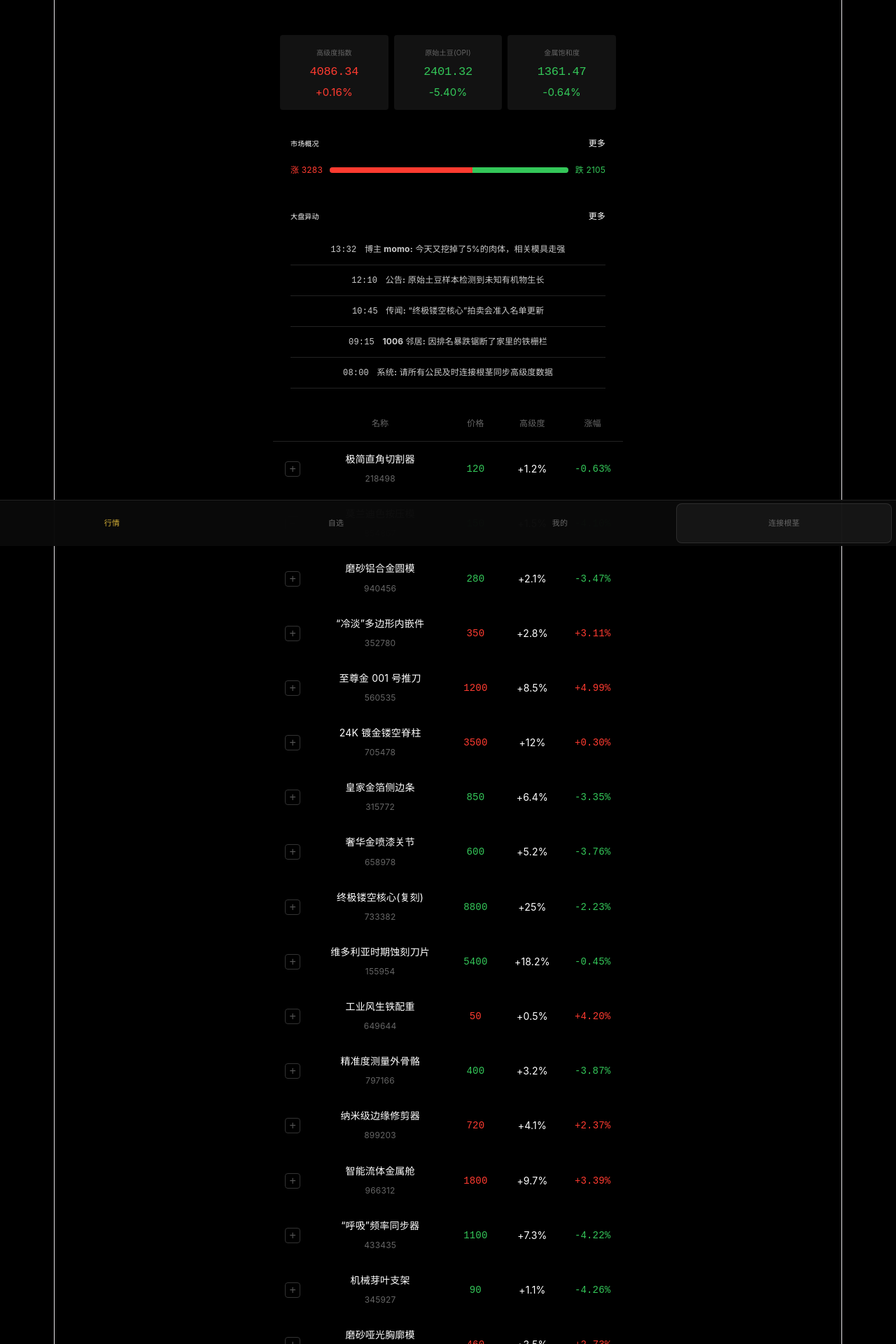
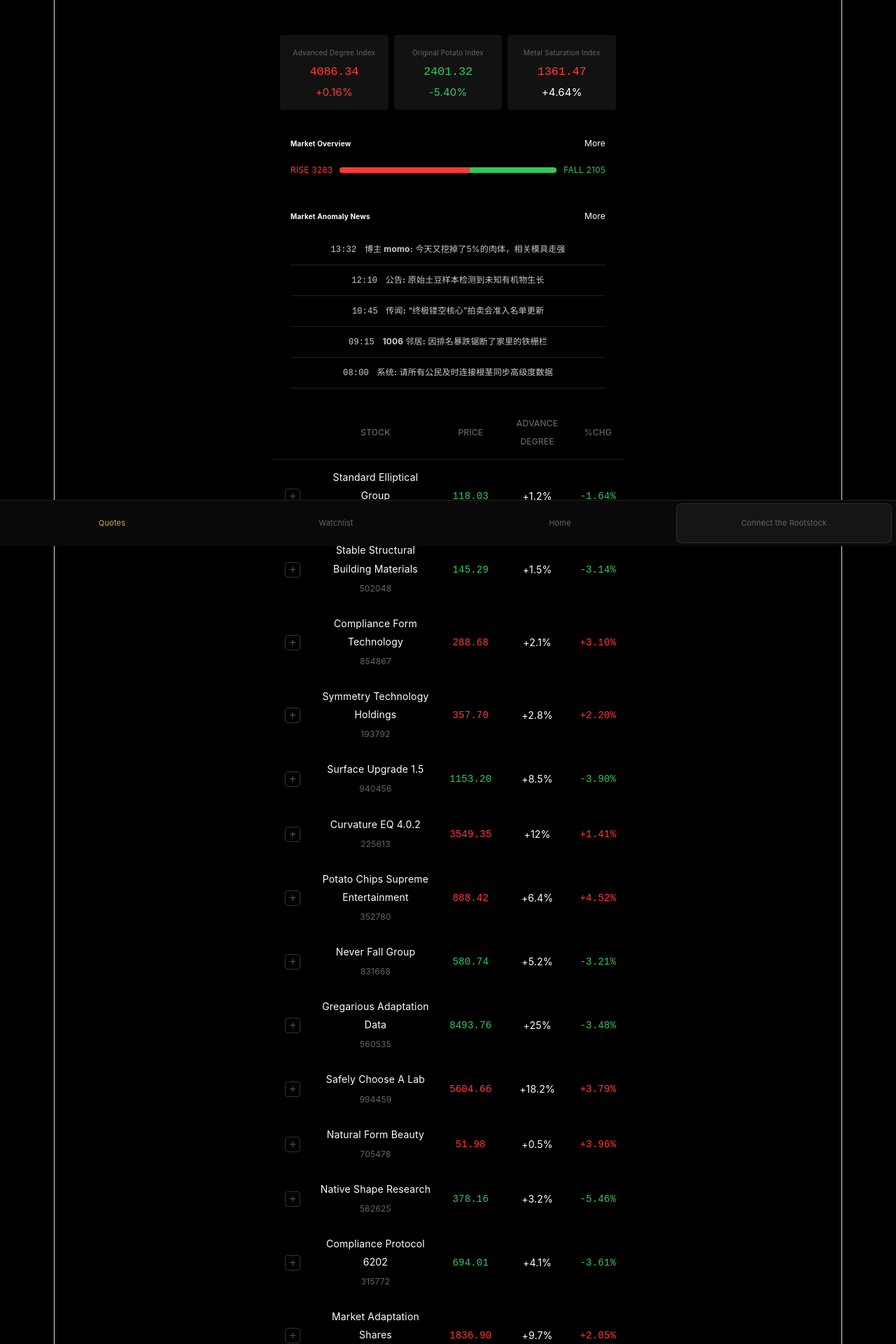
Before and after one commit to ynx2003/Erysichthon, a React (Vite) app: page / in a window 1280 px wide. Shown: the part 20-1940 px from the top of the page at 70% size. Built offline with nearby package versions, Linux system fonts and the light colour scheme.

Commit message:
fix 5
Translate, price, account balance

```diff
--- a/src/App.jsx
+++ b/src/App.jsx
@@ -3,30 +3,29 @@ import './tongdoushun.css';
 
 // 初始模具资产数据
 const INITIAL_MOLD_DATA = [
-  { id: 'M01', name: '极简直角切割器', category: '北欧极简风', weight: 1.2, rarity: '常规', price: 120 },
-  { id: 'M02', name: '莫兰迪色按压模', category: '北欧极简风', weight: 1.5, rarity: '常规', price: 150 },
-  { id: 'M03', name: '磨砂铝合金圆模', category: '北欧极简风', weight: 2.1, rarity: '稀有', price: 280 },
-  { id: 'M04', name: '“冷淡”多边形内嵌件', category: '北欧极简风', weight: 2.8, rarity: '稀有', price: 350 },
-  { id: 'M05', name: '至尊金 001 号推刀', category: '至尊镀金系列', weight: 8.5, rarity: '史诗', price: 1200 },
-  { id: 'M06', name: '24K 镀金镂空脊柱', category: '至尊镀金系列', weight: 12.0, rarity: '传说', price: 3500 },
-  { id: 'M07', name: '皇家金箔侧边条', category: '至尊镀金系列', weight: 6.4, rarity: '稀有', price: 850 },
-  { id: 'M08', name: '奢华金喷漆关节', category: '至尊镀金系列', weight: 5.2, rarity: '常规', price: 600 },
-  { id: 'M09', name: '终极镂空核心(复刻)', category: '收藏家级拍卖品', weight: 25.0, rarity: '传说', price: 8800 },
-  { id: 'M10', name: '维多利亚时期蚀刻刀片', category: '收藏家级拍卖品', weight: 18.2, rarity: '传说', price: 5400 },
-  { id: 'M11', name: '工业风生铁配重', category: '基础通用', weight: 0.5, rarity: '入门', price: 50 },
-  { id: 'M12', name: '精准度测量外骨骼', category: '基础通用', weight: 3.2, rarity: '常规', price: 400 },
-  { id: 'M13', name: '纳米级边缘修剪器', category: '高新科技', weight: 4.1, rarity: '稀有', price: 720 },
-  { id: 'M14', name: '智能流体金属舱', category: '高新科技', weight: 9.7, rarity: '史诗', price: 1800 },
-  { id: 'M15', name: '“呼吸”频率同步器', category: '高新科技', weight: 7.3, rarity: '稀有', price: 1100 },
-  { id: 'M16', name: '机械芽叶支架', category: '基础通用', weight: 1.1, rarity: '入门', price: 90 },
-  { id: 'M17', name: '磨砂哑光胸廓模', category: '北欧极简风', weight: 3.5, rarity: '稀有', price: 460 },
-  { id: 'M18', name: '黄金分割比例尺', category: '至尊镀金系列', weight: 5.5, rarity: '稀有', price: 780 },
-  { id: 'M19', name: '原始主义复刻刀头', category: '收藏家级拍卖品', weight: 15.0, rarity: '史诗', price: 4200 },
-  { id: 'M20', name: '空间极限压缩核心', category: '收藏家级拍卖品', weight: 30.0, rarity: '传说', price: 12000 },
+  { id: 'M01', name: 'Standard Elliptical Group',  weight: 1.2, rarity: 'Regular', change: -1.8, price: 120 },
+  { id: 'M02', name: 'Stable Structural Building Materials',  weight: 1.5, rarity: 'Regular', change: -3, price: 150 },
+  { id: 'M03', name: 'Compliance Form Technology',  weight: 2.1, rarity: 'Rare', change: 3, price: 280 },
+  { id: 'M04', name: 'Symmetry Technology Holdings',  weight: 2.8, rarity: 'Rare', change: 2, price: 350 },
+  { id: 'M05', name: 'Surface Upgrade 1.5',  weight: 8.5, rarity: 'Epic', change: -4, price: 1200 },
+  { id: 'M06', name: 'Curvature EQ 4.0.2',  weight: 12.0, rarity: 'Legend', change: 1.5, price: 3500 },
+  { id: 'M07', name: 'Potato Chips Supreme Entertainment',  weight: 6.4, rarity: 'Rare', change: 4.5, price: 850 },
+  { id: 'M08', name: 'Never Fall Group',  weight: 5.2, rarity: 'Regular', change: -3.2, price: 600 },
+  { id: 'M09', name: 'Gregarious Adaptation Data',  weight: 25.0, rarity: 'Legend', change: -3.3, price: 8800 },
+  { id: 'M10', name: 'Safely Choose A Lab',  weight: 18.2, rarity: 'Legend', change: 3.7, price: 5400 },
+  { id: 'M11', name: 'Natural Form Beauty',  weight: 0.5, rarity: 'Entry', change: 4, price: 50 },
+  { id: 'M12', name: 'Native Shape Research',  weight: 3.2, rarity: 'Regular', change: -5.4, price: 400 },
+  { id: 'M13', name: 'Compliance Protocol 6202',  weight: 4.1, rarity: 'Rare', change: -3.8, price: 720 },
+  { id: 'M14', name: 'Market Adaptation Shares',  weight: 9.7, rarity: 'Epic', change: 2.1, price: 1800 },
+  { id: 'M15', name: 'Deviation Management Shares',  weight: 7.3, rarity: 'Rare', change: 0.5, price: 1100 },
+  { id: 'M16', name: 'Precision Edge Trimming',  weight: 1.1, rarity: 'Entry', change: 4.45, price: 90 },
+  { id: 'M17', name: 'Highly Symmetric Technology',  weight: 3.5, rarity: 'Rare', change: -0.6, price: 460 },
+  { id: 'M18', name: 'Basic Morphology Research',  weight: 5.5, rarity: 'Rare', change: 0.12, price: 780 },
+  { id: 'M19', name: 'Blank Template Entertainment',  weight: 15.0, rarity: 'Epic', change: 1, price: 4200 },
+  { id: 'M20', name: 'French Fries King Entertainment',  weight: 30.0, rarity: 'Legend', change: -3.1, price: 12000 },
 ].map(m => ({
   ...m,
   code: Math.floor(100000 + Math.random() * 900000).toString(),
-  change: (Math.random() * 10 - 5).toFixed(2)
 }));
 
 function App() {
@@ -34,10 +33,11 @@ function App() {
   const [progress, setProgress] = useState(0);
   const [isConnected, setIsConnected] = useState(false);
   const [rank, setRank] = useState(130025);
-  const [activeTab, setActiveTab] = useState('行情');
+  const [activeTab, setActiveTab] = useState('Quotes');
   const [molds, setMolds] = useState(INITIAL_MOLD_DATA);
-  const [watchlist, setWatchlist] = useState([]); // 自选 ID 数组
+  const [watchlist, setWatchlist] = useState([]); // Watchlist ID 数组
   const [ownedMolds, setOwnedMolds] = useState([]); // 已购 ID 数组
+  const [balance, setBalance] = useState(10000); //玩家初始资金
 
   // 1. 加载模拟
   useEffect(() => {
@@ -73,13 +73,25 @@ function App() {
 
   // 4. 购买/嵌合逻辑
   const handleBuy = (id) => {
-    if (!isConnected || ownedMolds.includes(id)) return;
-    setOwnedMolds([...ownedMolds, id]);
-    // 购买提升排名 (数值减少)
-    setRank(prev => Math.max(1, prev - (Math.floor(Math.random() * 50) + 20)));
-  };
+  if (!isConnected || ownedMolds.includes(id)) return;
+    // 找到对应的模具数据以获取当前价格和涨幅
+  const target = molds.find(m => m.id === id);
+  if (!target) return;
+    // 计算实时价格：基础价格 * (1 + 涨幅)
+  const currentPrice = target.price * (1 + parseFloat(target.change) / 100);
+    // 余额检查
+  if (balance < currentPrice) {
+    alert('Insufficient Balance!');
+    return;
+  }
+    // 扣款并更新资产
+  setBalance(prev => prev - currentPrice);
+  setOwnedMolds([...ownedMolds, id]);
+    // 购买提升排名
+  setRank(prev => Math.max(1, prev - (Math.floor(Math.random() * 50) + 20)));
+};
 
-  // 5. 自选切换
+  // 5. Watchlist切换
   const toggleWatch = (e, id) => {
     e.stopPropagation();
     setWatchlist(prev => prev.includes(id) ? prev.filter(item => item !== id) : [...prev, id]);
@@ -90,7 +102,7 @@ function App() {
       <div className="loading-screen">
         <div className="potato-body"></div>
         <div className="bar-bg"><div className="bar-inner" style={{width: `${progress}%`}}></div></div>
-        <p>正在断开根茎，数据同步中... {progress}%</p>
+        <p>Disconnecting Rootstock, Synchronizing Data... {progress}%</p>
       </div>
     );
   }
@@ -109,11 +121,11 @@ function App() {
 
       {/* 底部导航栏 */}
       <nav className="nav-bottom">
-        {['行情', '自选', '我的'].map(tab => (
+        {['Quotes', 'Watchlist', 'Home'].map(tab => (
           <div
             key={tab}
             className={`nav-btn ${activeTab === tab ? 'active' : ''}`}
-            onClick={() => isConnected || tab === '行情' ? setActiveTab(tab) : alert('请先连接根茎')}
+            onClick={() => isConnected || tab === 'Quotes' ? setActiveTab(tab) : alert('Please Connect the Rootstock!')}
           >
             <div className={`nav-icon icon-${tab}`}></div>
             <span>{tab}</span>
@@ -124,36 +136,36 @@ function App() {
           onClick={() => setIsConnected(!isConnected)}
         >
           <div className="nav-icon icon-power"></div>
-          <span>{isConnected ? '断开根茎' : '连接根茎'}</span>
+          <span>{isConnected ? 'Disconnect the Rootstock' : 'Connect the Rootstock'}</span>
         </div>
       </nav>
 
       <div className="main-viewport">
-        {activeTab === '行情' && (
+        {activeTab === 'Quotes' && (
           <div className="view-market">
             {/* 指数看板 */}
             <div className="indices">
-              <div className="idx-card"><p>高级度指数</p><h2 className="red">4086.34</h2><small className="red">+0.16%</small></div>
-              <div className="idx-card"><p>原始土豆(OPI)</p><h2 className="green">2401.32</h2><small className="green">-5.40%</small></div>
-              <div className="idx-card"><p>金属饱和度</p><h2 className="green">1361.47</h2><small className="green">-0.64%</small></div>
+              <div className="idx-card"><p>Advanced Degree Index</p><h2 className="red">4086.34</h2><small className="red">+0.16%</small></div>
+              <div className="idx-card"><p>Original Potato Index</p><h2 className="green">2401.32</h2><small className="green">-5.40%</small></div>
+              <div className="idx-card"><p>Metal Saturation Index</p><h2 className="red">1361.47</h2><small className="res">+4.64%</small></div>
             </div>
 
             {/* 市场概况 [cite: 30] */}
             <div className="section-box">
-              <div className="section-header"><span>市场概况</span> <span className="more">更多</span></div>
+              <div className="section-header"><span>Market Overview</span> <span className="more">More</span></div>
               <div className="distribution-bar">
-                <span className="up-color">涨 3283</span>
+                <span className="up-color">RISE 3283</span>
                 <div className="bar-track">
                   <div className="up-fill" style={{width: '60%'}}></div>
                   <div className="down-fill" style={{width: '40%'}}></div>
                 </div>
-                <span className="down-color">跌 2105</span>
+                <span className="down-color">FALL 2105</span>
               </div>
             </div>
 
             {/* 大盘异动 - 小豆书预留位 [cite: 72, 110] */}
             <div className="section-box">
-              <div className="section-header"><span>大盘异动</span> <span className="more">更多</span></div>
+              <div className="section-header"><span>Market Anomaly News</span> <span className="more">More</span></div>
               <ul className="anomaly-list">
                 <li><span className="tag-time">13:32</span> <b>博主 momo:</b> 今天又挖掉了5%的肉体，相关模具走强 </li>
                 <li><span className="tag-time">12:10</span> <b>公告:</b> 原始土豆样本检测到未知有机物生长 </li>
@@ -169,10 +181,10 @@ function App() {
                 <thead>
                   <tr>
                     <th width="35"></th>
-                    <th>名称</th>
-                    <th className="r">价格</th>
-                    <th className="r">高级度</th>
-                    <th className="r">涨幅</th>
+                    <th>STOCK</th>
+                    <th className="r">PRICE</th>
+                    <th className="r">ADVANCE DEGREE</th>
+                    <th className="r">%CHG</th>
                   </tr>
                 </thead>
                 <tbody>
@@ -187,7 +199,7 @@ function App() {
                         </button>
                       </td>
                       <td><div className="name-box"><span>{m.name}</span><small>{m.code}</small></div></td>
-                      <td className={`r digit ${parseFloat(m.change) > 0 ? 'red' : 'green'}`}>{m.price}</td>
+                      <td className={`r digit ${parseFloat(m.change) > 0 ? 'red' : 'green'}`}>{(m.price * (1 + parseFloat(m.change) / 100)).toFixed(2)}</td>
                       <td className="r">+{m.weight}%</td>
                       <td className={`r digit ${parseFloat(m.change) > 0 ? 'red' : 'green'}`}>{parseFloat(m.change) > 0 ? '+' : ''}{m.change}%</td>
                     </tr>
@@ -198,23 +210,23 @@ function App() {
           </div>
         )}
 
-        {activeTab === '自选' && (
+        {activeTab === 'Watchlist' && (
   <div className="view-market fade-in">
-    {/* 1. 自选概览卡片 - 增加功能独特性 */}
+    {/* 1. Watchlist概览卡片 - 增加功能独特性 */}
     {watchlist.length > 0 && (
       <div className="watchlist-summary">
         <div className="sum-item">
-          <label>关注模具</label>
+          <label>FOLLOWING</label>
           <p>{watchlist.length} <small>组</small></p>
         </div>
         <div className="sum-item">
-          <label>平均高级度</label>
+          <label>AVERAGE ADVANCE DEGREE</label>
           <p>+{ (molds.filter(m => watchlist.includes(m.id)).reduce((acc, m) => acc + m.weight, 0) / watchlist.length).toFixed(1) }%</p>
         </div>
         <div className="sum-item">
-          <label>市场情绪</label>
+          <label>MARKET SENTIMENT</label>
           <p className={molds.filter(m => watchlist.includes(m.id)).some(m => parseFloat(m.change) > 0) ? 'red' : 'green'}>
-            {molds.filter(m => watchlist.includes(m.id)).filter(m => parseFloat(m.change) > 0).length} 涨 / {molds.filter(m => watchlist.includes(m.id)).filter(m => parseFloat(m.change) <= 0).length} 跌
+            {molds.filter(m => watchlist.includes(m.id)).filter(m => parseFloat(m.change) > 0).length} RISE / {molds.filter(m => watchlist.includes(m.id)).filter(m => parseFloat(m.change) <= 0).length} FALL
           </p>
         </div>
       </div>
@@ -227,22 +239,21 @@ function App() {
           <div className="void-circle"></div>
           <div className="root-line"></div>
         </div>
-        <h3>根茎尚未触及任何模具</h3>
-        <p>你还没有在市场中锚定任何资产</p>
-        <button className="go-market-btn" onClick={() => setActiveTab('行情')}>
-          前往同步行情
+        <h3>You haven't anchored any assets in the market</h3>
+        <button className="go-market-btn" onClick={() => setActiveTab('Quotes')}>
+          Go to synchronize market quotes
         </button>
       </div>
     ) : (
       <div className="table-container">
-        <div className="list-header">已锚定的资产清单</div>
+        <div className="list-header">Anchored Asset List</div>
         <table className="stock-table">
           <thead>
             <tr>
-              <th>名称</th>
-              <th>价格</th>
-              <th>涨跌幅度</th>
-              <th>操作</th>
+              <th>STOCK</th>
+              <th>PRICE</th>
+              <th>%CHG</th>
+              <th>ACTION</th>
             </tr>
           </thead>
           <tbody>
@@ -255,7 +266,7 @@ function App() {
                   </div>
                 </td>
                 <td className={`digit ${parseFloat(m.change) > 0 ? 'red' : 'green'}`}>
-                  {m.price}
+                  {(m.price * (1 + parseFloat(m.change) / 100)).toFixed(2)}
                 </td>
                 <td className={`digit ${parseFloat(m.change) > 0 ? 'red' : 'green'}`}>
                   {parseFloat(m.change) > 0 ? '+' : '-'} {Math.abs(m.change)}%
@@ -266,7 +277,7 @@ function App() {
                     onClick={() => handleBuy(m.id)}
                     disabled={ownedMolds.includes(m.id)}
                   >
-                    {ownedMolds.includes(m.id) ? '已嵌合' : '购买'}
+                    {ownedMolds.includes(m.id) ? 'EMBEDED' : 'PURCHASE'}
                   </button>
                 </td>
               </tr>
@@ -278,7 +289,7 @@ function App() {
   </div>
 )}
 
-       {activeTab === '我的' && (
+       {activeTab === 'Home' && (
   (() => {
     const n = ownedMolds.length;
     const integrity = (100 * Math.pow(0.5, n)).toFixed(n > 5 ? 4 : 2);
@@ -298,9 +309,10 @@ function App() {
         </div>
 
         <div className="user-stats">
-           <p><span>当前高级度排名</span><b className="red">{rank.toLocaleString()}</b></p>
-           <p><span>肉体完整度</span><b>{integrity}%</b></p>
-           <p><span>已嵌合模具</span><b>{n} 个</b></p>
+           <p><span>Balance</span><b className="green">{balance.toFixed(2)}</b></p>
+           <p><span>Rank of Advance Degree</span><b className="red">{rank.toLocaleString()}</b></p>
+           <p><span>Physical Integrity</span><b>{integrity}%</b></p>
+           <p><span>Number of Embedded Mold</span><b>{n}</b></p>
         </div>
       </div>
     );
```
